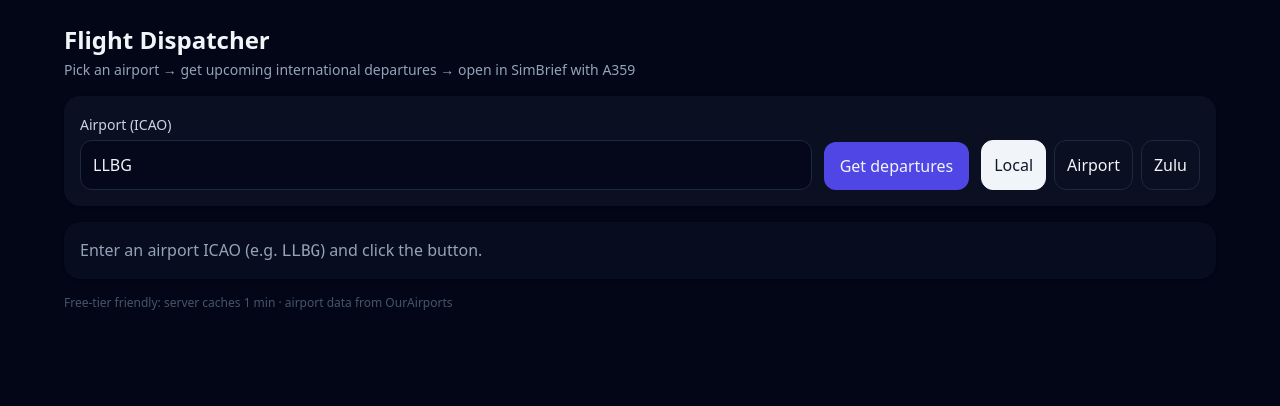
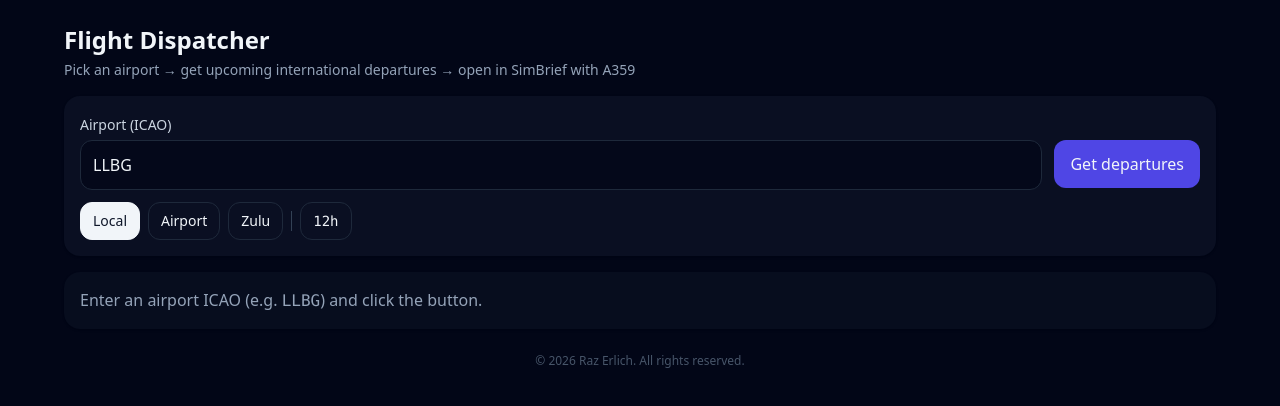
Before and after one commit to razerlich/Flight-Dispatcher, a Next.js app: page / in a window 1280 px wide. Shown: the top 406 px of the page. Built offline with nearby package versions, Linux system fonts and the light colour scheme.

Commit message:
Integrate `react-leaflet` for interactive flight path visualization, enhance time formatting logic, and refine table UI with clickable rows.

```diff
--- a/app/page.tsx
+++ b/app/page.tsx
@@ -1,7 +1,13 @@
 "use client";
 
-import { useEffect, useMemo, useState } from "react";
+import { Fragment, useEffect, useMemo, useState } from "react";
+import dynamic from "next/dynamic";
 import config from "@/config";
+import type { FlightMapProps } from "./components/FlightMap";
+
+const FlightMap = dynamic(() => import("./components/FlightMap"), { ssr: false });
+
+type SelectedFlight = Omit<FlightMapProps, "onClose">;
 
 type TimeMode = "local" | "airport" | "zulu";
 
@@ -20,35 +26,65 @@ function normalizeUtc(s: string | undefined): string | undefined {
   return t.endsWith("Z") ? t : t + "Z";
 }
 
-function fmtTime(dateISO: string, mode: TimeMode, airportTz?: string) {
+function fmtTime(dateISO: string, mode: TimeMode, airportTz?: string, useHour12 = true) {
   const d = new Date(dateISO);
   if (Number.isNaN(d.getTime())) return "—";
 
   if (mode === "zulu") {
-    return (
-      new Intl.DateTimeFormat(undefined, {
+    const time = new Intl.DateTimeFormat(undefined, {
+      month: "short",
+      day: "2-digit",
       hour: "2-digit",
       minute: "2-digit",
       timeZone: "UTC",
       hour12: false
-      }).format(d) + "Z"
-    );
+    }).format(d);
+    return time + "Z";
   }
 
   if (mode === "airport" && airportTz) {
     return new Intl.DateTimeFormat(undefined, {
+      month: "short",
+      day: "2-digit",
       hour: "2-digit",
       minute: "2-digit",
       timeZone: airportTz,
-      hour12: false
+      hour12: useHour12
     }).format(d);
   }
 
   return new Intl.DateTimeFormat(undefined, {
+    month: "short",
+    day: "2-digit",
     hour: "2-digit",
     minute: "2-digit",
-    hour12: false
+    hour12: useHour12
   }).format(d);
+}
+
+function fmtDue(depISO: string, now: Date): { label: string; color: string } {
+  const dep = new Date(depISO);
+  const diffMins = Math.round((dep.getTime() - now.getTime()) / 60000);
+
+  if (diffMins < -60) return { label: "departed", color: "text-slate-600" };
+  if (diffMins < 0)   return { label: `${Math.abs(diffMins)}m ago`, color: "text-slate-500" };
+  if (diffMins < 30)  return { label: `in ${diffMins}m`, color: "text-red-400" };
+  if (diffMins < 90)  return { label: `in ${diffMins}m`, color: "text-yellow-400" };
+  const h = Math.floor(diffMins / 60);
+  const m = diffMins % 60;
+  return { label: `in ${h}h${m > 0 ? ` ${m}m` : ""}`, color: "text-slate-400" };
+}
+
+function dayNightIcon(dateISO: string, tz?: string): string {
+  const d = new Date(dateISO);
+  if (Number.isNaN(d.getTime())) return "";
+  const hourStr = new Intl.DateTimeFormat("en-US", {
+    hour: "numeric",
+    hour12: false,
+    timeZone: tz ?? undefined
+  }).format(d);
+  const hour = parseInt(hourStr, 10) % 24;
+  return hour >= 6 && hour < 20 ? "☀️" : "🌙";
 }
 
 function minsToHMM(mins: number) {
@@ -175,9 +211,19 @@ export default function Page() {
   const [icao, setIcao] = useState("");
   const [queriedIcao, setQueriedIcao] = useState("");
   const [timeMode, setTimeMode] = useState<TimeMode>("local");
+  const [hour12, setHour12] = useState(true);
   const [loading, setLoading] = useState(false);
   const [data, setData] = useState<FidsResponse | null>(null);
   const [airportMap, setAirportMap] = useState<Record<string, AirportRecord>>({});
+
+  const [now, setNow] = useState<Date | null>(null);
+  const [selectedFlight, setSelectedFlight] = useState<SelectedFlight | null>(null);
+
+  useEffect(() => {
+    setNow(new Date());
+    const timer = setInterval(() => setNow(new Date()), 30000);
+    return () => clearInterval(timer);
+  }, []);
 
   useEffect(() => {
     const saved = localStorage.getItem("lastAirportIcao");
@@ -268,9 +314,8 @@ export default function Page() {
       });
   }, [data, airportMap, queriedIcao, originInfo]);
 
-  // Derive origin airport timezone from departure local time offset string
-  const displayTz = useMemo(() => {
-    if (timeMode !== "airport") return undefined;
+  // Derive origin airport timezone from departure local time offset string (always computed for sun/moon)
+  const originTz = useMemo(() => {
     const list = getList(data);
     const sample = list[0]?.departure?.scheduledTime?.local;
     if (sample) {
@@ -284,7 +329,9 @@ export default function Page() {
       }
     }
     return undefined;
-  }, [data, timeMode]);
+  }, [data]);
+
+  const displayTz = timeMode === "airport" ? originTz : undefined;
 
   const orig = queriedIcao || icao.trim().toUpperCase();
 
@@ -298,8 +345,9 @@ export default function Page() {
           </p>
         </header>
 
-        <section className="rounded-2xl bg-slate-900/60 p-4 shadow">
-          <div className="flex flex-col md:flex-row gap-3 md:items-end">
+        <section className="rounded-2xl bg-slate-900/60 p-4 shadow space-y-3">
+          {/* Row 1: input + search button */}
+          <div className="flex gap-3">
             <div className="flex-1">
               <label className="text-sm text-slate-300">Airport (ICAO)</label>
               <input
@@ -315,21 +363,25 @@ export default function Page() {
                 </div>
               )}
             </div>
-
+            <div className="flex flex-col shrink-0">
+              <span className="text-sm invisible select-none" aria-hidden="true">_</span>
               <button
-              className="rounded-xl bg-indigo-600 hover:bg-indigo-500 px-4 py-3 font-medium disabled:opacity-60"
+                className="mt-2 rounded-xl bg-indigo-600 hover:bg-indigo-500 px-4 py-3 font-medium disabled:opacity-60"
                 onClick={load}
                 disabled={loading}
               >
                 {loading ? "Loading..." : "Get departures"}
               </button>
+            </div>
+          </div>
 
-            <div className="flex gap-2">
+          {/* Row 2: time mode + 12h/24h toggle (aligned with input) */}
+          <div className="flex items-center gap-2">
             {(["local", "airport", "zulu"] as TimeMode[]).map((m) => (
               <button
                 key={m}
                 className={[
-                    "rounded-xl px-3 py-3 border transition",
+                  "rounded-xl px-3 py-2 text-sm border transition",
                   timeMode === m
                     ? "bg-slate-100 text-slate-900 border-slate-100"
                     : "border-slate-800 hover:bg-slate-900"
@@ -340,6 +392,24 @@ export default function Page() {
                 {m === "local" ? "Local" : m === "airport" ? "Airport" : "Zulu"}
               </button>
             ))}
+
+            {/* Animated 12h/24h toggle — slides out when Zulu is active */}
+            <div
+              className="flex items-center gap-2 overflow-hidden transition-all duration-300 ease-in-out"
+              style={{
+                maxWidth: timeMode === "zulu" ? 0 : 120,
+                opacity: timeMode === "zulu" ? 0 : 1,
+              }}
+            >
+              <div className="w-px h-5 bg-slate-700 shrink-0" />
+              <button
+                className="rounded-xl px-3 py-2 text-sm border border-slate-800 hover:bg-slate-900 font-mono transition whitespace-nowrap"
+                onClick={() => setHour12((v) => !v)}
+                title="Toggle 12h / 24h format"
+                tabIndex={timeMode === "zulu" ? -1 : 0}
+              >
+                {hour12 ? "12h" : "24h"}
+              </button>
             </div>
           </div>
         </section>
@@ -383,8 +453,35 @@ export default function Page() {
 
                     const arrTz = timeMode === "airport" ? (r.destTz ?? undefined) : undefined;
 
+                    const destInfo = airportMap[r.dest];
+                    const canMap = !!(originInfo && destInfo);
+                    const isSelected = selectedFlight?.destIcao === r.dest && selectedFlight?.flightNumber === r.number;
+
                     return (
-                      <tr key={i} className="border-b border-slate-800/60 hover:bg-slate-900/30">
+                      <Fragment key={i}>
+                        <tr
+                          className={[
+                            "border-b transition-colors",
+                            isSelected ? "border-indigo-800/60" : "border-slate-800/60",
+                            canMap ? "cursor-pointer hover:bg-slate-900/40" : "",
+                            isSelected ? "bg-indigo-950/40" : "",
+                          ].join(" ")}
+                          onClick={() => {
+                            if (!canMap) return;
+                            if (isSelected) { setSelectedFlight(null); return; }
+                            setSelectedFlight({
+                              originLat: originInfo!.lat,
+                              originLon: originInfo!.lon,
+                              originIcao: queriedIcao,
+                              originCity: originInfo!.city,
+                              destLat: destInfo.lat,
+                              destLon: destInfo.lon,
+                              destIcao: r.dest,
+                              destCity: r.destCity,
+                              flightNumber: r.number,
+                            });
+                          }}
+                        >
                           <td className="py-2 pr-4 whitespace-nowrap">
                             <span className="font-mono">{r.number ?? "—"}</span>
                             {r.airlineName && (
@@ -402,19 +499,35 @@ export default function Page() {
                             )}
                           </td>
                           <td className="py-2 pr-4 whitespace-nowrap">
-                          {r.dep ? fmtTime(r.dep, timeMode, displayTz) : "—"}
+                            {r.dep ? (
+                              <div>
+                                <span>
+                                  <span className="mr-1">{dayNightIcon(r.dep, originTz)}</span>
+                                  {fmtTime(r.dep, timeMode, displayTz, hour12)}
+                                </span>
+                                {now && (() => {
+                                  const due = fmtDue(r.dep, now);
+                                  return (
+                                    <div className={`text-xs mt-0.5 ${due.color}`}>{due.label}</div>
+                                  );
+                                })()}
+                              </div>
+                            ) : "—"}
                           </td>
                           <td className="py-2 pr-4 whitespace-nowrap">
-                          {arrISO
-                            ? (isEstimate ? "~" : "") + fmtTime(arrISO, timeMode, arrTz)
-                            : "—"}
+                            {arrISO ? (
+                              <span>
+                                <span className="mr-1">{dayNightIcon(arrISO, r.destTz ?? undefined)}</span>
+                                {(isEstimate ? "~" : "") + fmtTime(arrISO, timeMode, arrTz, hour12)}
+                              </span>
+                            ) : "—"}
                           </td>
                           <td className="py-2 pr-4 whitespace-nowrap">
                             {durMins
                               ? (isEstimate ? "~" : "") + minsToHMM(durMins)
                               : "—"}
                           </td>
-                        <td className="py-2 pr-3 whitespace-nowrap">
+                          <td className="py-2 pr-3 whitespace-nowrap" onClick={(e) => e.stopPropagation()}>
                             <a
                               className="text-indigo-300 hover:text-indigo-200"
                               href={simbriefLink(orig, r.dest, r.dep, durMins, r.airlineIcao, r.number)}
@@ -425,6 +538,18 @@ export default function Page() {
                             </a>
                           </td>
                         </tr>
+
+                        {isSelected && selectedFlight && (
+                          <tr className="border-b border-indigo-800/40 bg-slate-950/60">
+                            <td colSpan={6} className="p-0">
+                              <FlightMap
+                                {...selectedFlight}
+                                onClose={() => setSelectedFlight(null)}
+                              />
+                            </td>
+                          </tr>
+                        )}
+                      </Fragment>
                     );
                   })}
                 </tbody>
@@ -432,13 +557,14 @@ export default function Page() {
 
               <div className="mt-2 text-xs text-slate-500">
                 Showing {rows.length} international flights · {config.simbrief.baseType} iniBuilds
+                {" · "}Click a row to show the flight path
               </div>
             </div>
           )}
         </section>
 
-        <footer className="text-xs text-slate-600">
-          Free-tier friendly: server caches 1 min · airport data from OurAirports
+        <footer className="text-xs text-slate-600 text-center pt-2">
+          © {new Date().getFullYear()} Raz Erlich. All rights reserved.
         </footer>
       </div>
     </main>
--- a/package.json
+++ b/package.json
@@ -9,11 +9,14 @@
     "lint": "next lint"
   },
   "dependencies": {
+    "leaflet": "^1.9.4",
     "next": "14.2.5",
     "react": "18.3.1",
-    "react-dom": "18.3.1"
+    "react-dom": "18.3.1",
+    "react-leaflet": "^4.2.1"
   },
   "devDependencies": {
+    "@types/leaflet": "^1.9.21",
     "@types/node": "20.14.12",
     "@types/react": "18.3.3",
     "@types/react-dom": "18.3.0",
```
Also changed, not shown: 1 other file (tests, documents, lock files or other folders). Lines whose indentation alone changed are shown as unchanged.
